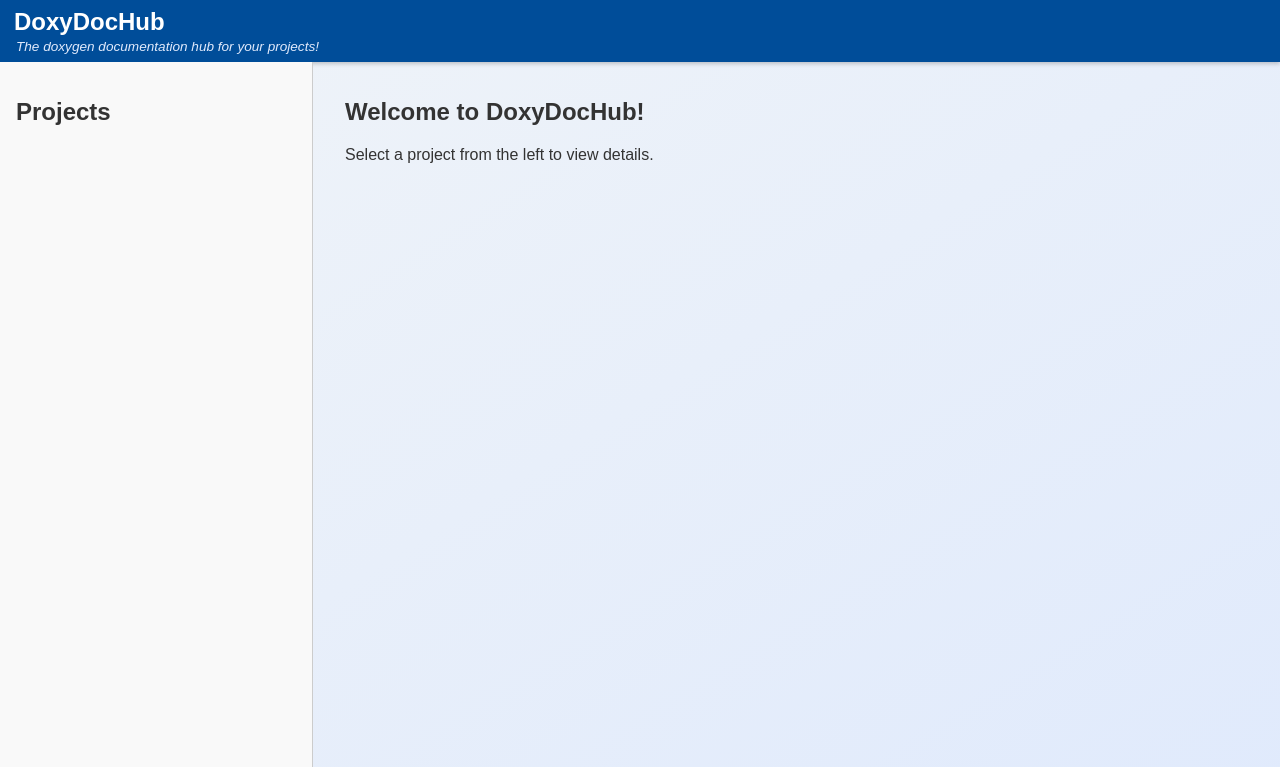
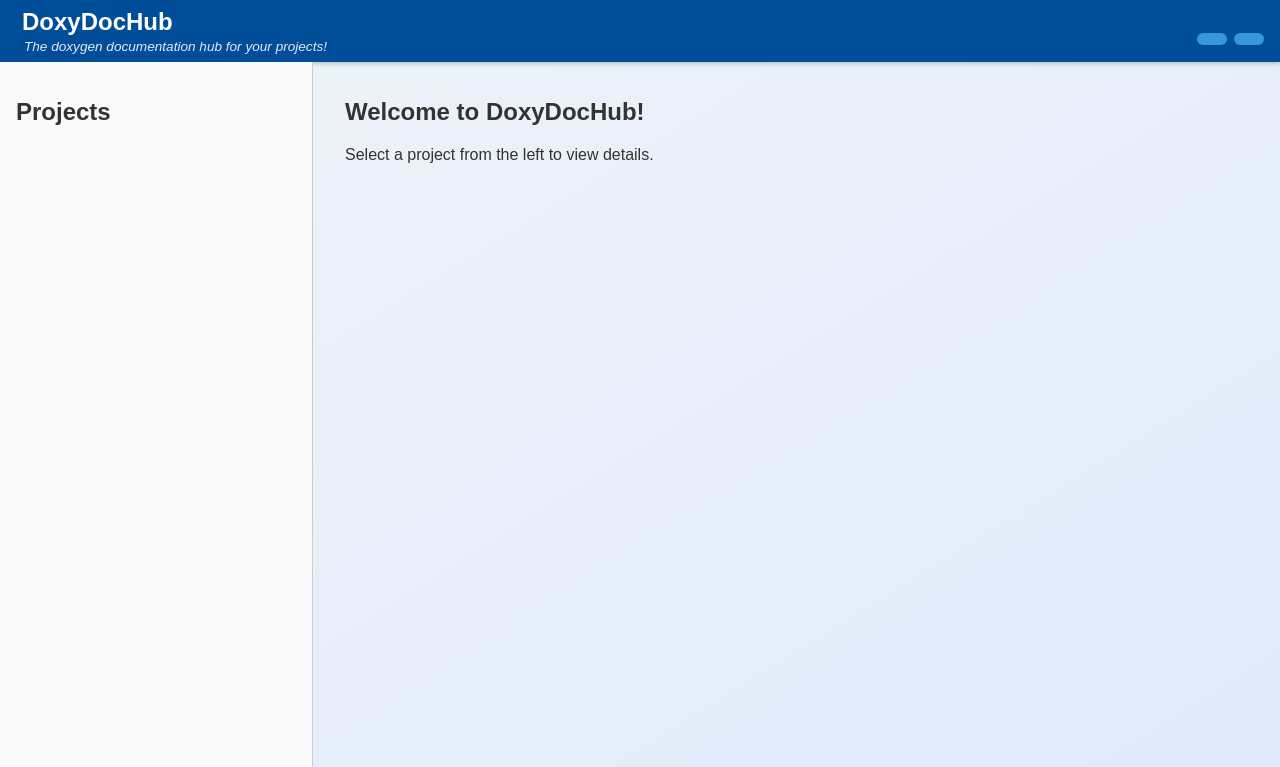
Before and after one commit to Slinred/DoxyDocHub, a Python web app: template src/doxydochub/server/templates/index.html in a window 1280 px wide. Shown: the top 767 px of the page. Run offline with Jinja, Linux system fonts and the light colour scheme; the template is opened without the code that fills it, so the values that code supplies are empty; some libraries are stand-ins or nearby versions.

Commit message:
CHANGED: fixed issue with project details endpoint, docs dir link is now resolved by new slugs for project name and version string, project name is now required to be unique, added favicon, added small UI improvements, added link to info page and API docs to header

```diff
--- a/pyproject.toml
+++ b/pyproject.toml
@@ -12,6 +12,7 @@ dependencies = [
     "sqlalchemy>=2.0",
     "alembic>=1.13",
     "flask-restx>=1.1",
+    "python-slugify>=8.0",
 ]
 
 dynamic = ["version"]
--- a/src/doxydochub/server/static/style.css
+++ b/src/doxydochub/server/static/style.css
@@ -13,15 +13,19 @@ body {
 header {
     background-color: #004d99;
     color: white;
-    padding: 0.5rem;
+    width: 100%;
+    align-items: center;
+    padding: 0.5rem 1rem;
     font-size: 1.5rem;
     display: flex;
-    align-items: center;
+    justify-content: space-between;
     box-shadow: 0 2px 4px rgba(0,0,0,0.2);
+    box-sizing: border-box;   /* prevents padding from adding extra width */
+    overflow-x: hidden;       /* extra safety */
 }
 
 /* Header content wrapper */
-.header-content {
+.header-left {
     display: flex;
     flex-direction: column;
 }
@@ -48,6 +52,28 @@ header h1 {
     color: #e0eafc;
     margin-left: 0.5rem;      /* align with text, matches spacing after icon */
     margin-top: 0.2rem;
+}
+
+.header-right {
+    flex: 0 0 auto;
+}
+
+.header-button {
+    display: inline-flex;
+    align-items: center;
+    gap: 6px;
+    padding: 6px 12px;
+    background-color: #3498db;
+    color: white;
+    text-decoration: none;
+    border-radius: 6px;
+    font-size: 14px;
+    font-weight: 500;
+    transition: background 0.2s;
+}
+
+.header-button:hover {
+    background-color: #2980b9;
 }
 
 /* Main content area */
--- a/src/doxydochub/server/static/tree.js
+++ b/src/doxydochub/server/static/tree.js
@@ -102,7 +102,7 @@ function renderProjectDetails(project) {
 
             const link = document.createElement("a");
             link.className = "version-doc-link";
-            link.href = `/docs/${project.id}/${version.id}/index.html`;
+            link.href = `/docs/${project.name_slug}/${version.version_slug}/index.html`;
             link.target = "_blank";
             link.innerHTML = ` <span class="iconify" data-icon="mdi:open-in-new"></span>`;
             li.appendChild(link);
@@ -138,7 +138,7 @@ function showVersionInContent(project, version) {
             </svg>
             <p>Loading documentation...</p>
         </div>
-        <iframe id="docs-frame" src="/docs/${project.id}/${version.id}/index.html" class="hidden"></iframe>
+        <iframe id="docs-frame" src="/docs/${project.name_slug}/${version.version_slug}/index.html" class="hidden"></iframe>
     `;
 
     // Back button → re-render project details
--- a/src/doxydochub/server/templates/index.html
+++ b/src/doxydochub/server/templates/index.html
@@ -2,16 +2,21 @@
 <html lang="en">
 <head>
     <meta charset="UTF-8">
-    <title>📚 DoxyDocHub</title>
-    <link rel="icon" sizes="32x32" href="{{ url_for('static', filename='favicon-32.png') }}">
-    <link rel="icon" sizes="16x16" href="{{ url_for('static', filename='favicon-16.png') }}">
+    <title>DoxyDocHub</title>
+
+    <link rel="apple-touch-icon" sizes="180x180" href="{{ url_for('static', filename='apple-touch-icon.png') }}">
+    <link rel="icon" type="image/png" sizes="32x32" href="{{ url_for('static', filename='favicon-32x32.png') }}">
+    <link rel="icon" type="image/png" sizes="16x16" href="{{ url_for('static', filename='favicon-16x16.png') }}">
+    <link rel="manifest" href="{{ url_for('static', filename='site.webmanifest') }}">
+
     <link rel="stylesheet" href="{{ url_for('static', filename='style.css') }}">
     <link rel="stylesheet" href="https://cdnjs.cloudflare.com/ajax/libs/font-awesome/6.4.0/css/all.min.css">
+
     <script src="//code.iconify.design/1/1.0.6/iconify.min.js"></script>
 </head>
 <body>
     <header>
-        <div class="header-content">
+        <div class="header-left">
             <h1>
                 <span class="header-icon iconify" data-icon="mdi:bookshelf"></span>
                 <span class="header-title-text">DoxyDocHub</span>
@@ -19,6 +24,14 @@
             <div class="header-subtitle">
                 The doxygen documentation hub for your projects!
             </div>
+        </div>
+        <div class="header-right">
+            <a href="/info" class="info-button header-button" title="System Information">
+                <span class="iconify" data-icon="mdi:information" style="vertical-align: middle;"></span>
+            </a>
+            <a href="/api" class="api-button header-button" title="API Documentation">
+                <span class="iconify" data-icon="mdi:api" style="vertical-align: middle;"></span>
+            </a>
         </div>
     </header>
 
```
Also changed, not shown: src/doxydochub/api/endpoints/projects_apiendpoint.py (+1 -10 lines), src/doxydochub/api/endpoints/versions_apiendpoint.py (+12 -0 lines), src/doxydochub/database/database_schema.py (+18 -3 lines), src/doxydochub/database/migrations/versions/74896cfbddf5_added_slugs_for_project_name_and_.py (added, +51 -0 lines), src/doxydochub/server/server.py (+11 -3 lines), src/doxydochub/server/static/android-chrome-192x192.png (added), src/doxydochub/server/static/android-chrome-512x512.png (added), src/doxydochub/server/static/apple-touch-icon.png (added), src/doxydochub/server/static/favicon-16x16.png (added), src/doxydochub/server/static/favicon-32x32.png (added), src/doxydochub/server/static/favicon.ico (added), src/doxydochub/server/static/site.webmanifest (added).
